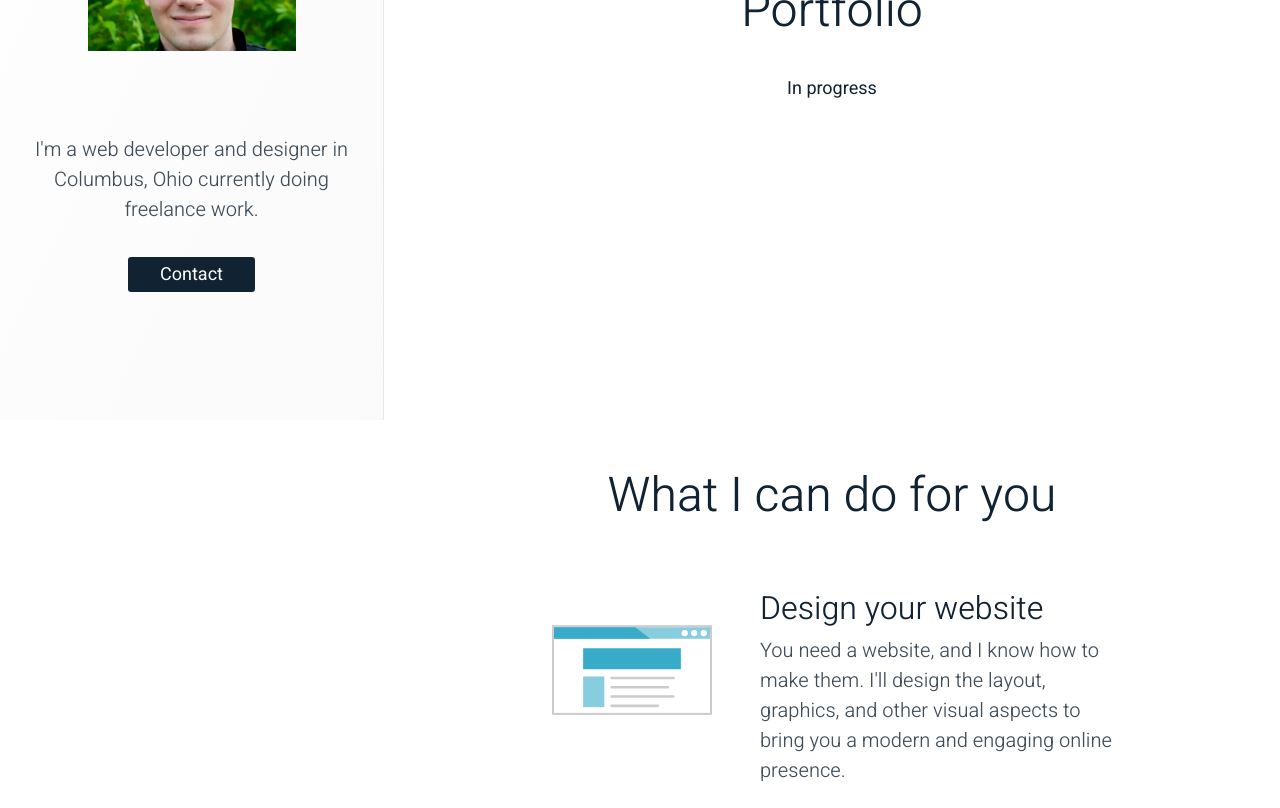
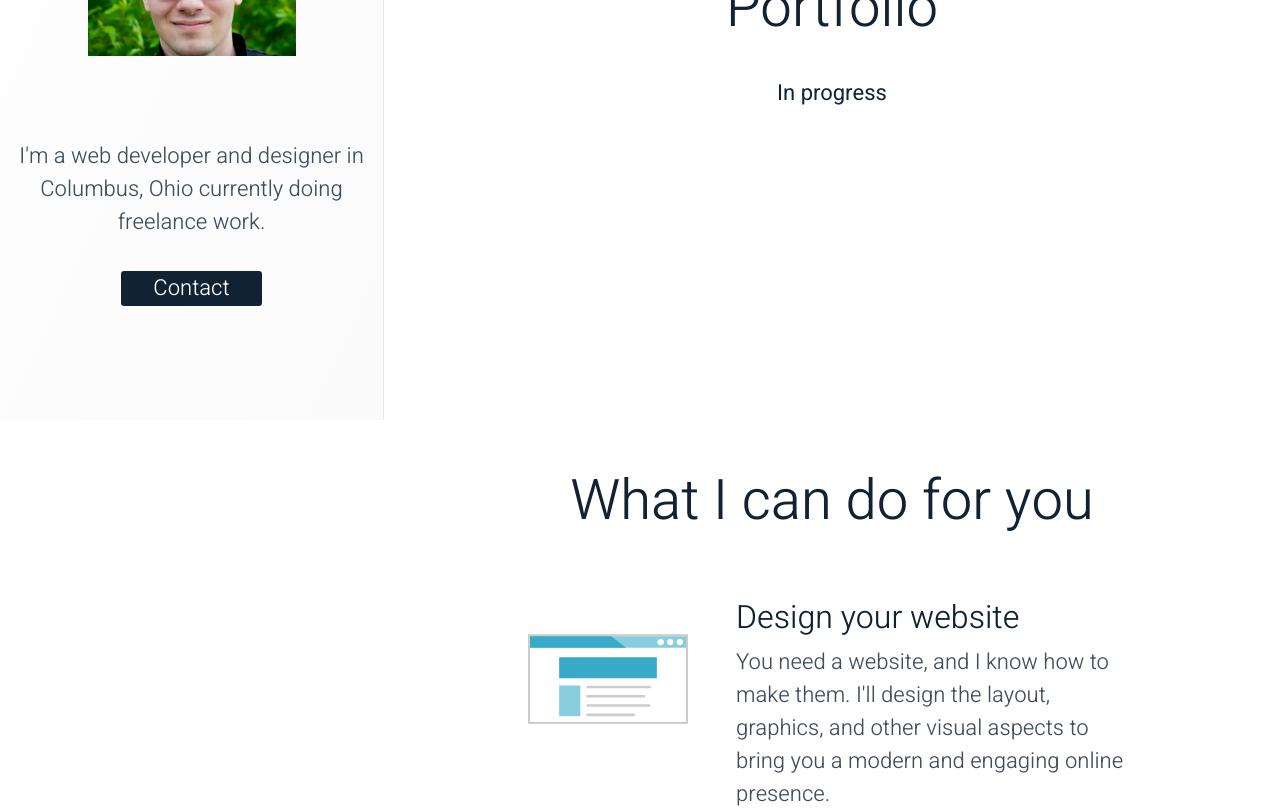
Before and after one commit to johann-miller/johannmillerdev-netlify, a Svelte app: page / in a window 1280 px wide. Shown: the part 380-1188 px from the top of the page. Built offline with nearby package versions, Linux system fonts and the light colour scheme; grey boxes are pictures that could not be loaded.

Commit message:
Changed font sizes

```diff
--- a/public/global.css
+++ b/public/global.css
@@ -9,7 +9,7 @@
 
 body {
 	font-family: 'Heebo', Roboto, 'Roboto', -apple-system, BlinkMacSystemFont, 'Segoe UI', Oxygen, Ubuntu, Cantarell, 'Open Sans', 'Helvetica Neue', sans-serif;
-	font-size: 18px;
+	font-size: 22px;
 	line-height: 1.8;
 	color: #123;
 	-webkit-scroll-behavior: smooth;
@@ -22,7 +22,7 @@ h1, h2, h3, h4, h5, h6 {
 }
 
 h1 {
-	font-size: 3rem;
+	font-size: 3.5rem;
 	text-align: center;
 }
 
@@ -35,7 +35,6 @@ h3, h4, h5, h6 {
 }
 
 a, p, span, label, input, textarea {
-	font-size: 20px;
 	font-weight: 300;
 	color: #404e5b;
 	line-height: 1.5;
@@ -96,7 +95,7 @@ button, a[role="button"], a[role="button"]:link, a[role="button"]:visited {
 	align-items: center;
 	padding: 0 2rem;
 	height: 2.2rem;
-	font-weight: 400;
+	font-weight: 300;
 
 	border-radius: 0.2rem;
 	background: #123;
--- a/src/App.svelte
+++ b/src/App.svelte
@@ -61,7 +61,7 @@ section {
 }
 
 #services li {
-	width: 35rem;
+	width: 38rem;
 	max-width: calc(100vw - 2rem);
 }
 
```
